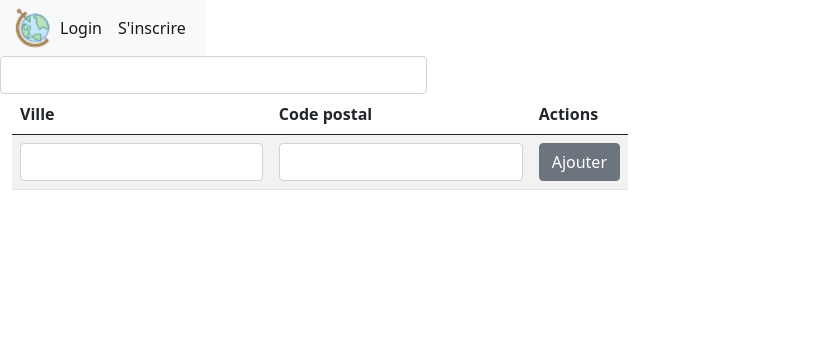
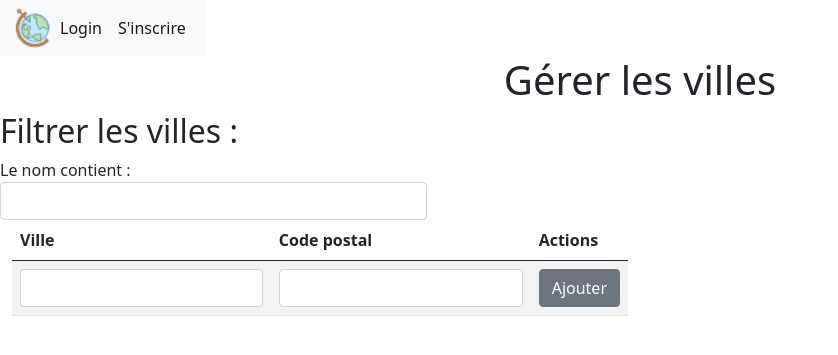
Before and after one commit to Curzeed/ProjetSortir, a Symfony app: template templates/ville/afficherVille.html.twig in a window 1280 px wide. Shown: the top 355 px of the page, without its empty margins (0-838 px from the left). Run offline with Twig, Linux system fonts and the light colour scheme; the template is opened without the code that fills it, so the values that code supplies are empty; form fields are guessed from the names that the template uses; some libraries are stand-ins or nearby versions.

Commit message:
acces ajouter ville

```diff
--- a/src/Controller/VilleController.php
+++ b/src/Controller/VilleController.php
@@ -40,7 +40,7 @@ class VilleController extends AbstractController
 
     /**
      * @Route ("/villes/afficher" , name="afficher_ville")
-     * @IsGranted("ROLE_ADMIN")
+     *
      */
     public function afficherVille( VilleRepository $vr, Request $request){
         $villes = $vr->findAll();
--- a/templates/base.html.twig
+++ b/templates/base.html.twig
@@ -38,7 +38,9 @@
                     <li class="nav-item">
                         <a class="nav-link" href="{{ path('sortie_nouvelle',{'pseudo' : app.user.id}) }}">Nouvelle sortie</a>
                     </li>
-
+                    <li class="nav-item">
+                        <a class="nav-link " href="{{ path('afficher_ville') }}">Villes</a>
+                    </li>
                         {% endif %}
                     {% if not app.user %}
                     <li class="nav-item">
@@ -48,9 +50,7 @@
                     {% endif %}
 
                         {% if is_granted('ROLE_ADMIN') %}
-                    <li class="nav-item">
-                        <a class="nav-link " href="{{ path('afficher_ville') }}">Villes</a>
-                    </li>
+
                     <li class="nav-item">
                         <a class="nav-link" href="{{ path('afficher_campus') }}">Campus</a>
                     </li>
--- a/templates/campus/afficherCampus.html.twig
+++ b/templates/campus/afficherCampus.html.twig
@@ -6,7 +6,8 @@
 {% block contenu %}
 
 
-
+    <h1 style="text-align: center">Gérer les campus</h1>
+    <h2>Filtrer les campus :</h2>
     <div class="col-4">
         <input type="text" id="campus" class="form-control" onKeyUp="filtre1()" >
 
--- a/templates/ville/afficherVille.html.twig
+++ b/templates/ville/afficherVille.html.twig
@@ -18,8 +18,10 @@
 {#        </div>#}
 
     {% endfor %}
-
+    <h1 style="text-align: center">Gérer les villes</h1>
+    <h2>Filtrer les villes :</h2>
     <div class="col-4">
+        <label for="ville">Le nom contient :</label>
         <input type="text" id="ville" class="form-control" onKeyUp="filtre1()" >
 
     </div>
```
